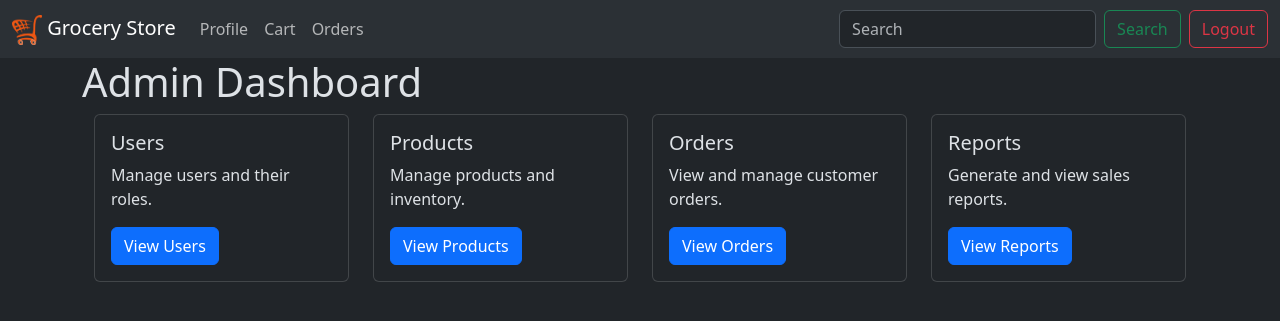
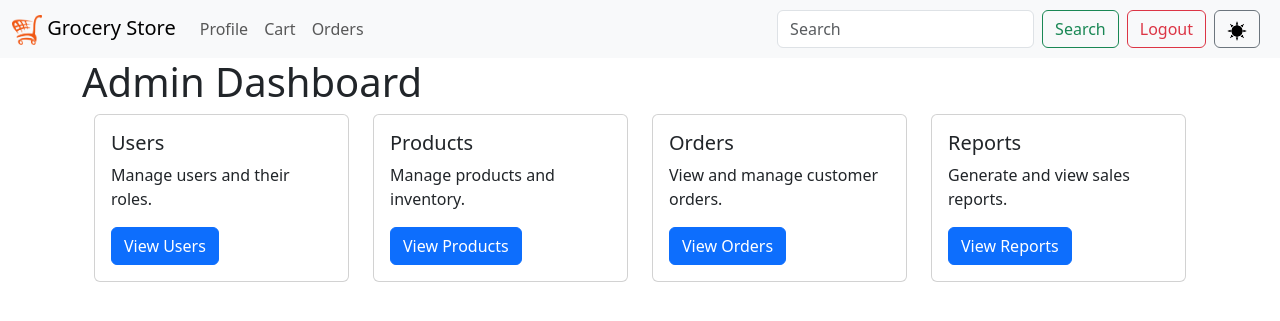
Before and after one commit to dhruvbansalup/grocery-store-web-application, a Flask app: page /admin in a window 1280 px wide. Shown: the top 321 px of the page. Run offline with Flask 3, Linux system fonts and the light colour scheme; the visitor is signed in with stand-in values (Sample User, id 1).

Commit message:
add theme toggle functionallity

```diff
--- a/routes.py
+++ b/routes.py
@@ -7,14 +7,27 @@ from functools import wraps
 
 # passing user to the all templates (for navbar)
 @app.before_request
-def load_user():
-    g.user=None
+def load_user_and_theme():
+    g.user = None
+    g.theme = 'dark'
     if 'user_id' in session:
-        g.user=User.query.get(session['user_id'])
+        g.user = User.query.get(session['user_id'])
+    if 'theme' in session:
+        g.theme = session['theme']
 
 @app.context_processor
-def inject_user():
-    return dict(user=g.user)
+def inject_user_and_theme():
+    return dict(user=g.user, theme=g.theme)
+
+@app.route('/toggle_theme',methods=['POST'])
+def toggle_theme():
+    current_theme = g.theme
+    if current_theme == 'light':
+        new_theme = 'dark'
+    else:
+        new_theme='light'
+    session['theme'] = new_theme
+    return redirect(request.referrer)
 
 @app.route('/login')
 def login():
--- a/templates/layout.html
+++ b/templates/layout.html
@@ -21,8 +21,7 @@
 
 </head>
 
-<body class="bg-body-primary" data-bs-theme="dark">
-
+<body class="bg-body-primary" data-bs-theme="{{ theme }}">
     {% include 'navbar.html' %}
 
     <div class="container">
--- a/templates/navbar.html
+++ b/templates/navbar.html
@@ -24,7 +24,7 @@
                 </li>
                 {% endif %}
             </ul>
-            <form class="d-flex" role="search">
+
 
             <!-- Load when user is Not logged In -->
             {% if not user %}
@@ -33,10 +33,18 @@
 
             <!-- Load when user is logged in -->
             {% else %}
+            <form class="d-flex" role="search">
                 <input class="form-control me-2" type="search" placeholder="Search" aria-label="Search">
                 <button class="btn btn-outline-success me-2" type="submit">Search</button>
-                <a class="btn btn-outline-danger" href="{{url_for('logout')}}">Logout</a>
+            </form>
+            <a class="btn btn-outline-danger me-2" href="{{url_for('logout')}}">Logout</a>
             {% endif %}
+
+            <!-- Change Theme -->
+            <form action="/toggle_theme" method="post">
+                <button class="btn btn-outline-secondary me-2" type="submit" id="toggle_theme">
+                    <img src="{{ url_for('static', filename='images/theme-icon.png') }}" alt="Theme" width="20" height="20">
+                </button>
             </form>
         </div>
     </div>
```
Also changed, not shown: static/images/theme-icon.png (added). Lines whose indentation alone changed are shown as unchanged.
